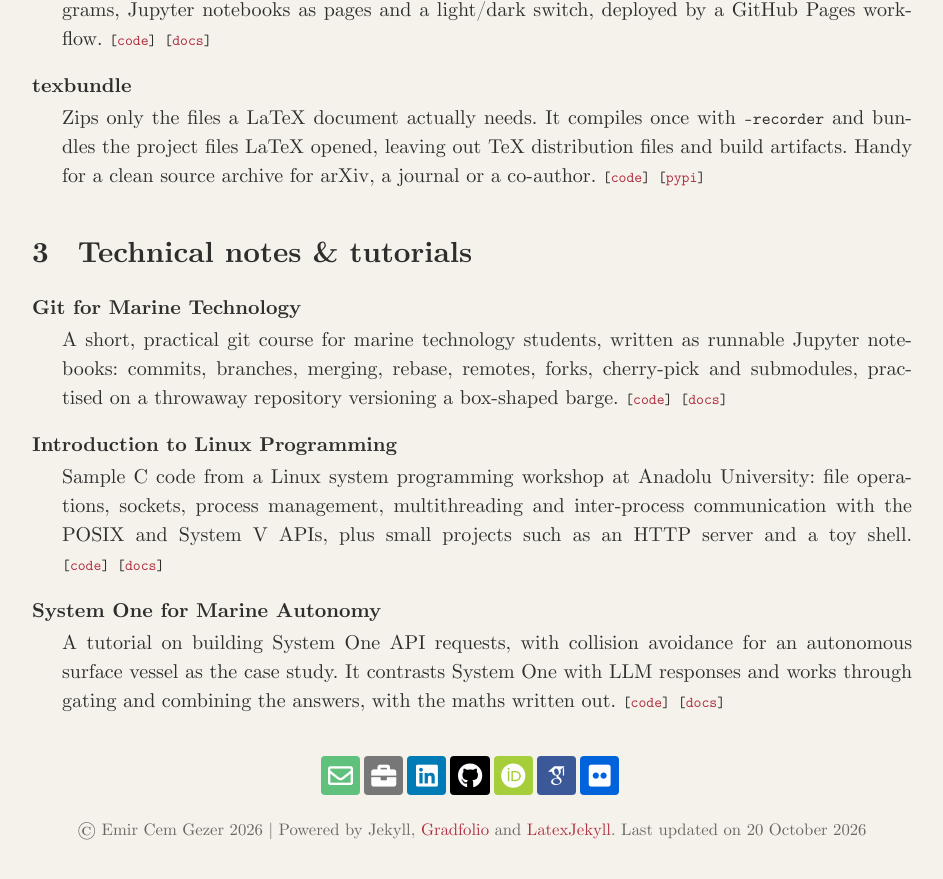
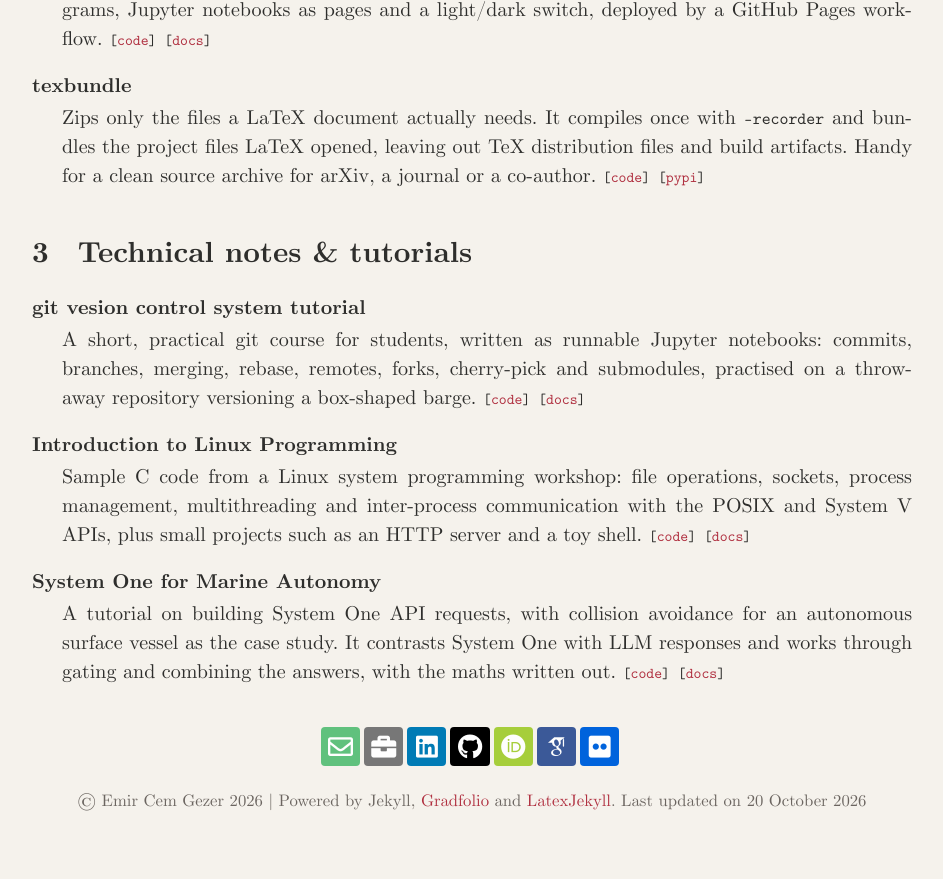
Before and after one commit to incebellipipo/incebellipipo.github.io, a Jekyll site: the page built from _pages/projects.html, in a window 1280 px wide and 900 px high, scrolled down 1614 px. Shown: the top 879 px of the window, without its empty margins (168-1111 px from the left). Built offline with Jekyll 4.4.1, drawn with Linux system fonts in a browser that asks for light colours; nearby versions of some CDN libraries; some web fonts are replaced; some of the changed text lies outside the part shown.

Commit message:
docs: update descriptions

```diff
--- a/_data/projects.yml
+++ b/_data/projects.yml
@@ -5,40 +5,29 @@
   projects:
     - name: SkadiPy
       summary: >-
-        A Python library for the control allocation problem on marine craft:
-        distributing commanded forces and moments over different types of
-        actuators, with several allocation methods to choose from. It
-        accompanies the paper on maneuvering-based dynamic thrust allocation.
+        A Python library for the control allocation problem on marine craft: distributing commanded forces and moments over different types of actuators, with several allocation methods to choose from.
+        It accompanies the paper on maneuvering-based dynamic thrust allocation.
       code: https://github.com/incebellipipo/skadipy
       paper: https://doi.org/10.1016/j.ifacol.2024.10.082
 
     - name: shoeboxpy
       summary: >-
-        Simulation models of a box-shaped vessel in 3 and 6 degrees of
-        freedom, with rigid-body and added mass, Coriolis, damping and
-        restoring forces, integrated with fourth-order Runge&ndash;Kutta. Handy
-        as a lightweight plant for testing controllers, and it can animate the
-        results.
+        A Python library for simulating box-shaped vessels in 3 and 6 degrees of freedom, with rigid-body and added mass, Coriolis, damping and restoring forces, integrated with fourth-order Runge&ndash;Kutta. Handy as a lightweight plant for testing controllers, and it can animate the results.
       code: https://github.com/incebellipipo/shoeboxpy
       docs: https://emircem.com/shoeboxpy/html/master/index.html
       doi: https://doi.org/10.5281/zenodo.17277252
 
     - name: CyberShip Software Suite
       summary: >-
-        ROS&nbsp;2 packages to simulate, visualise and control the CyberShip
-        model vessels: URDF models, sensor drivers for IMUs and motion capture,
-        a simple simulator, dynamic positioning and thrust allocation, with
-        launch files for vessels such as Voyager and Enterprise.
+        ROS&nbsp;2 packages to simulate, visualise and control the CyberShip model vessels: URDF models, sensor drivers for IMUs and motion capture, a simple simulator, dynamic positioning and thrust allocation.
       code: https://github.com/incebellipipo/cybership_software_suite
       docs: https://ntnu-mcs.github.io/cybership_software_suite/
       doi: https://doi.org/10.5281/zenodo.17233653
 
     - name: MVP Control
       summary: >-
-        The low-level vehicle controller of the ROS-MVP marine vehicle
-        framework. It computes actuator commands through a control allocation
-        matrix solved with quadratic programming, built on ROS and its
-        transform tree.
+        The low-level vehicle controller of the ROS-MVP marine vehicle framework.
+        It computes actuator commands through a control allocation matrix solved with quadratic programming, built on ROS and its transform tree.
       code: https://github.com/uri-ocean-robotics/mvp_control
       docs: https://uri-ocean-robotics.github.io/mvp_control/
       paper: https://doi.org/10.1109/OCEANS47191.2022.9977346
@@ -47,80 +36,60 @@
   projects:
     - name: Ranked Node Bench
       summary: >-
-        A browser tool for building Bayesian networks of ranked nodes. You
-        weight the arcs and the node probability tables follow from a doubly
-        truncated Normal (Fenton, Neil &amp; Caballero, 2007). It opens and
-        saves standard XMLBIF and .xdsl files.
+        A browser tool for building Bayesian networks of ranked nodes.
+        You weight the arcs and the node probability tables follow from a doubly
+        truncated Normal (Fenton, Neil &amp; Caballero, 2007).
+        It opens and saves standard XMLBIF and .xdsl files.
       docs: https://emircem.com/ranked_bbn_bench/
       docs_label: open
 
     - name: cartoblobpy
       summary: >-
-        A Python library for 2D occupancy grids: load maps from images or YAML,
-        convert between world and grid coordinates in ENU or NED, inflate
-        obstacles, and build weighted NetworkX graphs for path planning.
+        A Python library for 2D occupancy grids: load maps from images or YAML, convert between world and grid coordinates in ENU or NED, inflate obstacles, and build weighted NetworkX graphs for path planning.
       code: https://github.com/incebellipipo/cartoblobpy
 
     - name: blobjugglerpy
       summary: >-
-        Exports ROS&nbsp;2 rosbag2 recordings to CSV, either merged in
-        PlotJuggler style or one file per topic, with glob topic filters and a
-        batch mode for whole directories of bags.
+        Exports ROS&nbsp;2 rosbag2 recordings to CSV, either merged in PlotJuggler style or one file per topic, with glob topic filters and a batch mode for whole directories of bags.
       code: https://github.com/incebellipipo/blobjugglerpy
 
     - name: dockerize
       summary: >-
-        A shell script that runs ROS in Docker containers mirroring your local
-        user and home directory, with GLX support so graphical tools like
-        Gazebo just work.
+        A shell script that runs ROS in Docker containers mirroring your local user and home directory, with GLX support so graphical tools like Gazebo just work.
       code: https://github.com/incebellipipo/dockerize
 
     - name: Documentation template
       summary: >-
-        A Jekyll template for lecture notes and project documentation. Pages
-        are plain markdown that reads well on GitHub and builds into a site
-        with a LaTeX-article look, MathJax, Mermaid diagrams, Jupyter
-        notebooks as pages and a light/dark switch, deployed by a GitHub
-        Pages workflow.
+        A Jekyll template for lecture notes and project documentation.
+        Pages are plain markdown that reads well on GitHub and builds into a site with a LaTeX-article look, MathJax, Mermaid diagrams, Jupyter notebooks as pages and a light/dark switch, deployed by a GitHub Pages workflow.
       code: https://github.com/incebellipipo/lecture_note_template
       docs: https://emircem.com/lecture_note_template/
 
     - name: texbundle
       summary: >-
-        Zips only the files a LaTeX document actually needs. It compiles once
-        with <code>-recorder</code> and bundles the project files LaTeX opened,
-        leaving out TeX distribution files and build artifacts. Handy for a
-        clean source archive for arXiv, a journal or a co-author.
+        Zips only the files a LaTeX document actually needs. It compiles once with <code>-recorder</code> and bundles the project files LaTeX opened, leaving out TeX distribution files and build artifacts.
+        Handy for a clean source archive for arXiv, a journal or a co-author.
       code: https://github.com/incebellipipo/texbundle
       docs: https://pypi.org/project/texbundle/
       docs_label: pypi
 
 - section: Technical notes &amp; tutorials
   projects:
-    - name: Git for Marine Technology
+    - name: git vesion control system tutorial
       summary: >-
-        A short, practical git course for marine technology students, written
-        as runnable Jupyter notebooks: commits, branches, merging, rebase,
-        remotes, forks, cherry-pick and submodules, practised on a throwaway
-        repository versioning a box-shaped barge.
+        A short, practical git course for students, written as runnable Jupyter notebooks: commits, branches, merging, rebase, remotes, forks, cherry-pick and submodules, practised on a throwaway repository versioning a box-shaped barge.
       code: https://github.com/incebellipipo/lecture_note_git_scm
       docs: https://emircem.com/lecture_note_git_scm/
 
     - name: Introduction to Linux Programming
       summary: >-
-        Sample C code from a Linux system programming workshop at Anadolu
-        University: file operations, sockets, process management,
-        multithreading and inter-process communication with the POSIX and
-        System&nbsp;V APIs, plus small projects such as an HTTP server and a
-        toy shell.
+        Sample C code from a Linux system programming workshop: file operations, sockets, process management, multithreading and inter-process communication with the POSIX and System&nbsp;V APIs, plus small projects such as an HTTP server and a toy shell.
       code: https://github.com/incebellipipo/introduction_to_linux_programming
       docs: https://emircem.com/introduction_to_linux_programming/
 
     - name: System One for Marine Autonomy
       summary: >-
-        A tutorial on building System One API requests, with collision
-        avoidance for an autonomous surface vessel as the case study. It
-        contrasts System One with LLM responses and works through gating and
-        combining the answers, with the maths written out.
+        A tutorial on building System One API requests, with collision avoidance for an autonomous surface vessel as the case study.
+        It contrasts System One with LLM responses and works through gating and combining the answers, with the maths written out.
       code: https://github.com/incebellipipo/tutorial_systemone_maritime
       docs: https://emircem.com/tutorial_systemone_maritime/
```
